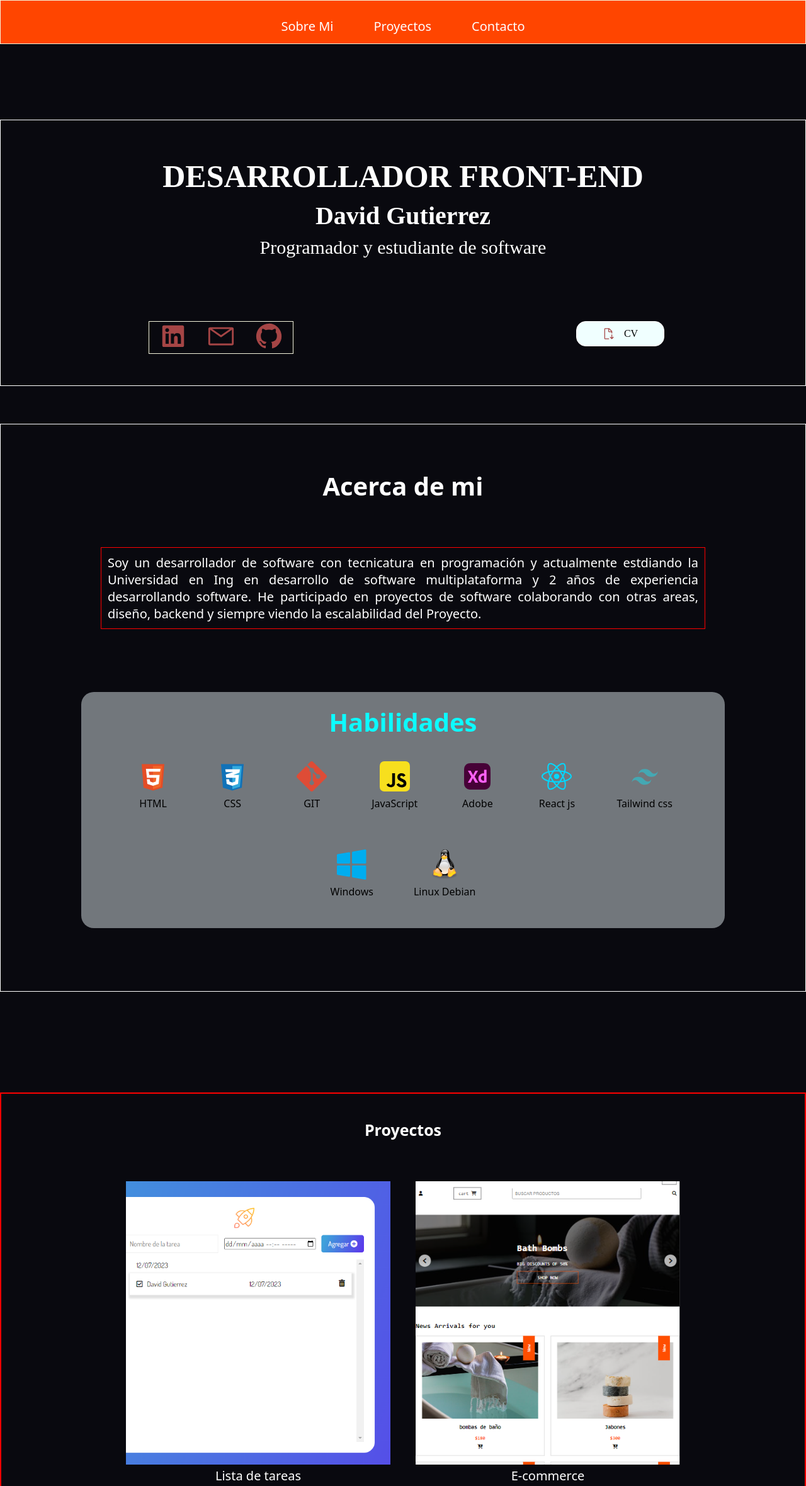
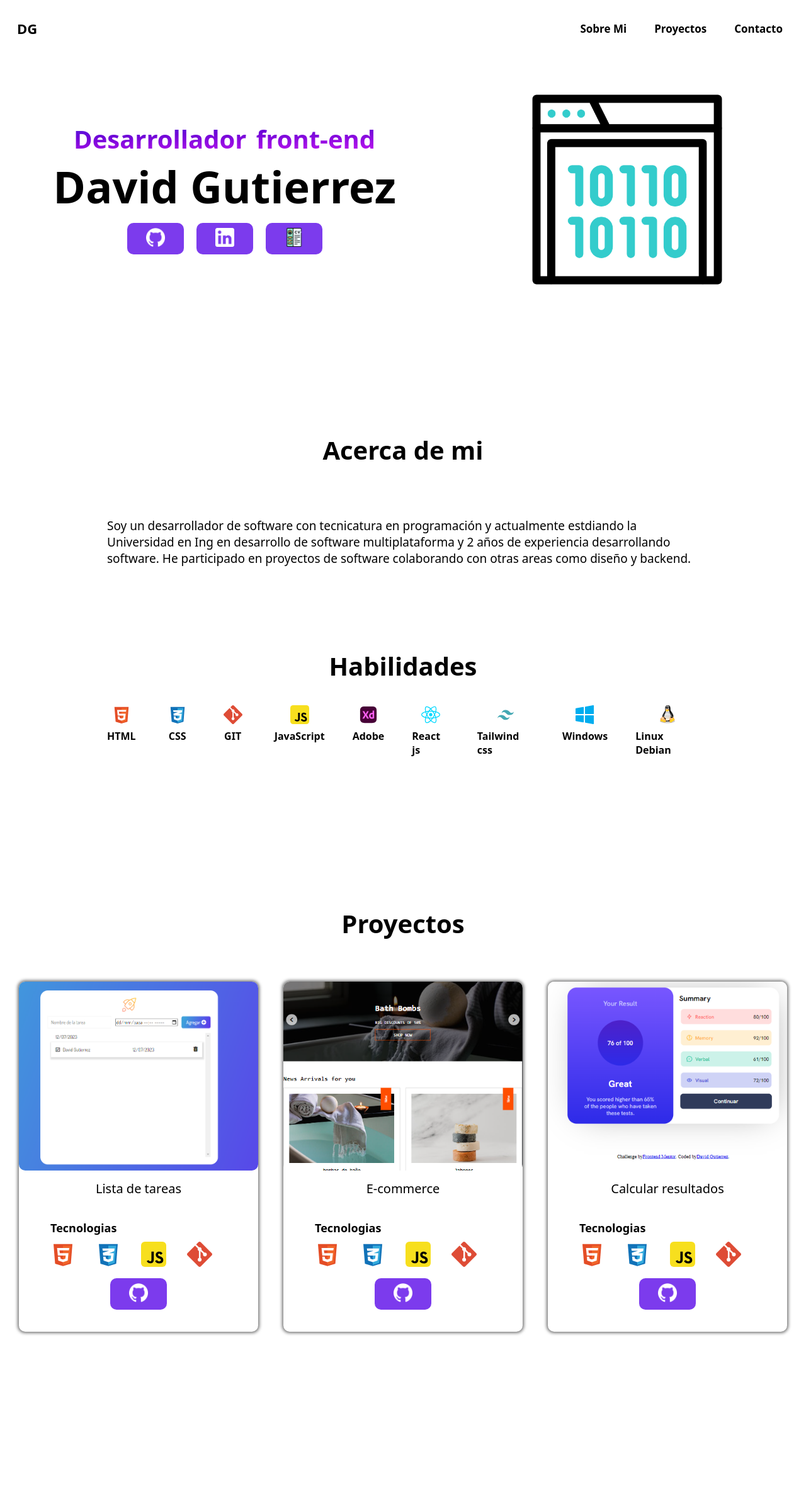
Before and after one commit to David2474/portafolio, a plain HTML site: page index.html in a window 1280 px wide. Shown: the top 2360 px of the page at 63% size. Drawn offline with nearby package versions, Linux system fonts and the light colour scheme.

Commit message:
se termino el diseño de la pagina para escritorio

```diff
--- a/index.html
+++ b/index.html
@@ -4,7 +4,7 @@
     <meta charset="UTF-8">
     <meta name="viewport" content="width=device-width, initial-scale=1.0">
     <link rel="stylesheet" href="./styles/style.css">
-    <title>Portafolio|DavidGutierrez</title>
+    <title>Portafolio | DavidGutierrez</title>
     <link rel="shortcut icon" href="./icons/terminal.svg" type="image/x-icon">
     <script type="text/javascript" src="https://cdn.jsdelivr.net/npm/@emailjs/browser@3/dist/email.min.js"></script>
 </head>
@@ -12,7 +12,11 @@
 
 
         <nav class="navegacion">
+            <div class="name">
+                <p>DG</p>
+            </div>
             <ul>
+            <!-- menu -->
                 <li class="list">sobre mi</li>
                 <li class="list">proyectos</li>
                 <li class="list">contacto</li>
@@ -20,27 +24,35 @@
         </nav>
 
     <section class="contenedor-info">
-
-        <div class="info">
          <div class="info-prime">
-                <h1 class="title-dev">desarrollador front-end</h1>
-                <p class="text-dev">David Gutierrez</p>
-                <p class="second-text">Programador y estudiante de software</p>
+             <div class="title-cont">
+                <!-- titulos principales -->
+                <p class="text-dev">Desarrollador front-end</p>
+                <h1 class="title-dev">David Gutierrez</h1>
              </div>
-            <section class="cont-contacto">
-                <div class="redes">
-                    <a href="https://www.linkedin.com/in/dev-david-gutierrez/"><img src="./icons/redes/logo-linkedin.svg" alt=""></a>
-                    <a href=""><img src="./icons/redes/email.svg" alt=""></a>
-                    <a href="https://github.com/"> <img src="./icons/redes/logo-github.svg" alt=""></a>
-                    <!-- ICONOS -->
+             <div class="btn-contact">
+                <!-- BOTONES DE CONTACTO -->
+                <div>
+                    <a href="https://github.com/David2474">
+                        <img src="./icons/redes/github.png" alt="">
+                    </a>
                 </div>
-                <div class="descargar">
-                    <img src="./icons/redes/document-download.svg" class="donwload" alt="">
-                    <a href="./download/Daniel .docx" download="CV-DavidGutierrez">CV</a>
+                <div>
+                    <a href="https://www.linkedin.com/in/dev-david-gutierrez/">
+                        <img src="./icons/redes/logotipo-de-linkedin.png" alt="">
+                    </a>
                 </div>
-            </section>
+                <div>
+                    <a href="./download/David Gutierrez.pdf" download="David Gutierrez">
+                        <img src="./icons/redes/cv.png" alt="">
+                    </a>
                 </div>
-
+             </div>
+         </div>
+         <!-- icono de binario -->
+         <div class="cont-icon">
+             <img src="./icons/tecnologias/binario.gif" alt="">
+         </div>
     </section>
 
     <section class="cont-sobre-mi">
@@ -52,7 +64,7 @@
             <p class="text-sobreMi">
                 Soy un desarrollador de software con tecnicatura en programación y actualmente estdiando la Universidad en Ing en
                 desarrollo de software multiplataforma y 2 años de experiencia desarrollando software. He participado en proyectos
-                de software colaborando con otras areas, diseño, backend y siempre viendo la escalabilidad del Proyecto.
+                de software colaborando con otras areas como diseño y backend.
             </p>
         </div>
 
@@ -79,30 +91,90 @@
         <div class="mis-proyectos">
             <!-- PORTAFOLIO -->
 
+            <!-- tarjeta de proyectos -->
             <div class="cont-card">
                 <img src="/icons/proyectos/list-app.png" alt="" class="img-proyect">
                 <p class="card-title">Lista de tareas</p>
+                <div class="cont-text">
+                    <!-- BOTON PARA DIRIGIR A GITHUB -->
+                    <div class="proyect-git">
+                        <a href="https://github.com/David2474">
+                            <img src="./icons/redes/github.png" alt="">
+                        </a>
                     </div>
+                    <!-- TECNOLOGIAS -->
+                    <div class="cont-card-tecno">
+                        <div class="">
+                            <p>Tecnologias</p>
+                        </div>
+
+                        <div class="tecno-img">
+                            <img src="./icons/tecnologias/html-5-svgrepo-com.svg" alt="" class="img-card-tecno">
+                            <img src="./icons/tecnologias/css-3-svgrepo-com.svg" alt="" class="img-card-tecno">
+                            <img src="./icons/tecnologias/javascript-svgrepo-com.svg" alt="" class="img-card-tecno">
+                            <img src="./icons/tecnologias/git-icon-svgrepo-com.svg" alt="" class="img-card-tecno">
+                        </div>
+                    </div>
+                </div>
+            </div>
+
             <div class="cont-card">
                 <img src="/icons/proyectos/pagNissosi1.png" alt="" class="img-proyect">
                 <p class="card-title">E-commerce</p>
+
+                <div class="cont-text">
+                    <!-- BOTON PARA DIRIGIR A GITHUB -->
+                    <div class="proyect-git">
+                        <a href="https://github.com/David2474">
+                            <img src="./icons/redes/github.png" alt="">
+                        </a>
                     </div>
+                    <!-- TECNOLOGIAS -->
+                    <div class="cont-card-tecno">
+                        <div class="">
+                            <p>Tecnologias</p>
+                        </div>
+
+                        <div class="tecno-img">
+                            <img src="./icons/tecnologias/html-5-svgrepo-com.svg" alt="" class="img-card-tecno">
+                            <img src="./icons/tecnologias/css-3-svgrepo-com.svg" alt="" class="img-card-tecno">
+                            <img src="./icons/tecnologias/javascript-svgrepo-com.svg" alt="" class="img-card-tecno">
+                            <img src="./icons/tecnologias/git-icon-svgrepo-com.svg" alt="" class="img-card-tecno">
+                        </div>
+                    </div>
+                </div>
+
+            </div>
+
+            <!-- TARJETA PROYECTO-->
             <div class="cont-card">
                 <img src="/icons/proyectos/sumaryResult.png" alt="" class="img-proyect">
-                <p class="card-title">Calcula resultados</p>
+                <p class="card-title">Calcular resultados</p>
+
+                <div class="cont-text">
+                    <!-- BOTON PARA DIRIGIR A GITHUB -->
+                    <div class="proyect-git">
+                        <a href="https://github.com/David2474">
+                            <img src="./icons/redes/github.png" alt="">
+                        </a>
                     </div>
-            <div class="cont-card">
-                <img src="/icons/proyectos/apiPeli.png" alt="" class="img-proyect">
-                <p class="card-title">Api de peliculas</p>
+                    <!-- TECNOLOGIAS -->
+                    <div class="cont-card-tecno">
+                        <div class="">
+                            <p>Tecnologias</p>
                         </div>
-            <div class="cont-card">
-                <img src="/icons/proyectos/tienda.png" alt="" class="img-proyect">
-                <p class="card-title">Tienda</p>
+
+                        <div class="tecno-img">
+                            <img src="./icons/tecnologias/html-5-svgrepo-com.svg" alt="" class="img-card-tecno">
+                            <img src="./icons/tecnologias/css-3-svgrepo-com.svg" alt="" class="img-card-tecno">
+                            <img src="./icons/tecnologias/javascript-svgrepo-com.svg" alt="" class="img-card-tecno">
+                            <img src="./icons/tecnologias/git-icon-svgrepo-com.svg" alt="" class="img-card-tecno">
                         </div>
-            <div class="cont-card">
-                <img src="/icons/proyectos/calular-edad.png" alt="" class="img-proyect">
-                <p class="card-title">Calcular edad</p>
                     </div>
+                </div>
+            </div>
+
+
         </div>
 
     </section>
@@ -111,11 +183,11 @@
             <p class="title-contacto">Contacto</p>
             <form id="contact-form" class="contact-form">
                 <input type="hidden" name="contact_number" class="contact">
-                <label class="input-title">Name</label>
+                <label class="input-title">Nombre</label>
                 <input type="text" name="user_name" class="contact">
-                <label class="input-title">Email</label>
+                <label class="input-title">Correo</label>
                 <input type="email" name="user_email" class="contact">
-                <label class="input-title">Message</label>
+                <label class="input-title">Mensaje</label>
                 <textarea name="message" class="contact"></textarea>
                 <input type="submit" value="Send" class="btn">
             </form>
--- a/styles/style.css
+++ b/styles/style.css
@@ -5,17 +5,30 @@
 }
 
 body{
-    background-color: rgb(9, 9, 15);
-    color: white;
+    background-color: rgb(255, 255, 255);
+    color: rgb(0, 0, 0);
+    font-family: system-ui, -apple-system, BlinkMacSystemFont, 'Segoe UI', Roboto, Oxygen, Ubuntu, Cantarell, 'Open Sans', 'Helvetica Neue', sans-serif;
 }
 
 .navegacion{
-    border: 1px solid beige;
-    height: 70px;
+    height: 90px;
     width: 100%;
-    font-size: 20px;
+    font-size: 17px;
     text-transform: capitalize;
-    background-color: orangered;
+    color: rgb(0, 0, 0);
+    font-weight: 700;
+    display: flex;
+    align-items: center;
+    justify-content: space-between;
+    position: fixed;
+    margin-top: -50px;
+    backdrop-filter: blur(10px);
+}
+
+.navegacion .name{
+    margin: 0 0 0 27px;
+    font-size: 22px;
+    cursor: pointer;
 }
 
 .navegacion ul{
@@ -23,25 +36,35 @@ body{
     display: flex;
     justify-content: center;
     align-items: center;
+    margin: 0 15px 0 0;
 }
 
 li{
-    font-family: system-ui, -apple-system, BlinkMacSystemFont, 'Segoe UI', Roboto, Oxygen, Ubuntu, Cantarell, 'Open Sans', 'Helvetica Neue', sans-serif;
     cursor: pointer;
-    margin: 20px;
+    margin: 10px;
     padding: 7px 12px;
 }
 
 .list:hover{
-    border-bottom: 2px solid white;
+    border-bottom: 2px solid rgb(0, 0, 0);
 }
 
 /* CONTENEDOR INFO */
 
 .contenedor-info{
     border: 1px solid white;
-    margin: 120px 0 60px 0;
+    margin: 50px 0 60px 0;
     padding: 50px 0;
+    display: flex;
+    justify-content: space-around;
+    align-items: center;
+}
+
+.title-cont{
+    display: flex;
+    flex-direction: column;
+    justify-content: center;
+    align-items: center;
 }
 
 .info-prime{
@@ -50,12 +73,40 @@ li{
     align-items: center;
 }
 
-.title-dev{
-    font-size: 50px;
-    margin: 10px;
-    text-transform: uppercase;
+
+
+
+/* animacion del texto del inicio*/
+@keyframes textMove {
+    3%{
+        background-position: 70%;
+    }
+    100%{
+        background-position: 350%;
+    }
 }
 
+.info-prime .title-dev{
+    font-size: 70px;
+    cursor: pointer;
+}
+
+.info-prime .text-dev{
+    background: linear-gradient(to bottom right,
+    rgb(26, 96, 237),
+    rgb(110, 5, 215),
+    rgb(234, 31, 252));
+    word-spacing: 5px;
+    -webkit-text-fill-color: transparent;
+    -webkit-background-clip: text;
+    background-size: 400%;
+    animation: textMove 10s infinite linear;
+    cursor: pointer;
+    transition: ease-in;
+}
+
+
+/* aqui termina la animacion de los textos */
 .text-dev{
     font-size: 40px;
     font-weight: 600;
@@ -67,49 +118,36 @@ li{
 }
 
 
-.cont-contacto{
-    display: flex;
-    justify-content: space-around;
-    margin: 100px 0 0 10px;
+.cont-icon img{
+    height: 400px;
 }
 
-.redes{
-    border: 1px solid beige;
+.btn-contact{
     display: flex;
-    align-items: center;
 }
 
-.redes a{
-    padding: 0 15px;
+.btn-contact div{
+    border-radius: 10px;
+    display: flex;
+    justify-content: center;
+    align-items: center;
+    width: 90px;
+    height: 50px;
+    background-color: #7c3bed;
+    cursor: pointer;
+    margin: 10px;
 }
 
-.descargar{
-    border: 1px solid white;
-    background-color: azure;
-    border-radius: 15px;
-    width: 140px;
-    height: 40px;
-    display: flex;
-    align-items: center;
-    justify-content: center;
+.btn-contact div:hover{
+    background-color: #5716c6;
 }
 
-.donwload{
-    width: 20px;
+.btn-contact div img{
     height: 30px;
-    margin-right: 15px;
-}
 
-.descargar a{
-    text-decoration: none;
-    color: black;
 }
 
 /* SOBRE MI */
-
-.cont-sobre-mi{
-    border: 1px solid white;
-}
 
 .sobre-mi{
     display: flex;
@@ -121,17 +159,13 @@ li{
 .title-sobreMi{
     font-size: 40px;
     margin: 70px 0;
-    font-family: system-ui, -apple-system, BlinkMacSystemFont, 'Segoe UI', Roboto, Oxygen, Ubuntu, Cantarell, 'Open Sans', 'Helvetica Neue', sans-serif;
 }
 
 .text-sobreMi{
     padding: 10px;
-    border: 1px solid red;
+    color: #020202;
     width: 120vh;
-    text-align: justify;
-    font-weight: 500;
-    font-size: 20px;
-    font-family: system-ui, -apple-system, BlinkMacSystemFont, 'Segoe UI', Roboto, Oxygen, Ubuntu, Cantarell, 'Open Sans', 'Helvetica Neue', sans-serif;
+    font-size: 19px;
 }
 
 
@@ -142,26 +176,25 @@ li{
     display: flex;
     flex-direction: column;
     align-items: center;
-    background-color: rgb(114, 119, 124);
     width: 80%;
     border-radius: 20px;
     padding: 20px;
 }
 
 .title-tecnologias{
-    color: rgb(12, 251, 255);
+    color: #020202;
     font-weight: 600;
     font-size: 40px;
     font-family: system-ui, -apple-system, BlinkMacSystemFont, 'Segoe UI', Roboto, Oxygen, Ubuntu, Cantarell, 'Open Sans', 'Helvetica Neue', sans-serif;
 }
 
 .list-tecnologias{
-    color: black;
+    margin: 10px 0 0 0;
+    color: #020202;
     font-family: 24px;
-    font-weight: 500;
+    font-weight: 600;
     display: flex;
-    flex-wrap: wrap;
-    justify-content: center;
+
 }
 
 li{
@@ -173,23 +206,22 @@ li{
 
 
 .img-tec{
-    width: 6vh;
-    height: 6vh;
+    width: 30px;
+    height: 30px;
     margin: 8px 7px;
 }
 
 /* PROYECTOS */
 .cont-proyectos{
+    border-width: thick;
     margin-top: 160px;
-    border: 2px solid red;
-    height: 260vh;
+    height: 900px;
 }
 
 .title-proyect{
     text-align: center;
     padding: 40px;
-    font-size: 25px;
-    font-family: system-ui, -apple-system, BlinkMacSystemFont, 'Segoe UI', Roboto, Oxygen, Ubuntu, Cantarell, 'Open Sans', 'Helvetica Neue', sans-serif;
+    font-size: 40px;
 }
 
 .mis-proyectos{
@@ -200,25 +232,84 @@ li{
 
 }
 
-.cont-card{
-    margin: 25px 20px;
+.cont-text{
+    width: 300px;
+    height: 350px;
 }
 
-.cont-card img{
-    width: 420px;
-    height: 450px;
+.cont-card{
+    width: 380px;
+    margin: 25px 20px;
+    border-radius: 10px;
+    box-shadow: 0px 0px 5px 2px rgba(0,0,0,0.55);
+}
+
+.cont-card .img-proyect{
+    height: 300px;
+    width: 380px;
     object-fit: cover;
+    border-radius: 10px;
 }
 
 .card-title{
+    margin-top: 10px;
     text-align: center;
     font-size: 20px;
-    font-family: system-ui, -apple-system, BlinkMacSystemFont, 'Segoe UI', Roboto, Oxygen, Ubuntu, Cantarell, 'Open Sans', 'Helvetica Neue', sans-serif;
 }
 
-/* CONSTACTO */
+.cont-text{
+    margin: 7px auto;
+    padding: 15px 0;
+    height: 200px;
+    display: flex;
+    flex-direction: column-reverse;
+}
+
+/* boton git */
+.proyect-git{
+    border-radius: 10px;
+    display: flex;
+    justify-content: center;
+    align-items: center;
+    width: 90px;
+    height: 50px;
+    background-color: #7c3bed;
+    cursor: pointer;
+    margin: 13px auto;
+}
+
+.proyect-git:hover{
+    background-color: #5716c6;
+}
+
+.proyect-git img{
+    height: 30px;
+}
+
+
+.cont-card-tecno{
+    display: flex;
+    flex-direction: column;
+    width: 300px;
+}
+
+.cont-card-tecno p{
+    font-size: 18px;
+    font-weight: 600;
+    margin-left: 10px;
+}
+
+.tecno-img img{
+    margin: 10px 18px 0 10px;
+    width: 40px;
+    height: 40px;
+}
+
+/* CONTACTO */
 .contacto{
-    margin: 200px 0 100px 0;
+    margin: 150px 0 0px 0;
+    padding: 0 0 80px 0;
+    background-color: rgb(0, 0, 0);
 }
 
 .contact-form{
@@ -231,11 +322,10 @@ li{
 }
 
 .title-contacto{
-    color: white;
+    color: rgb(255, 255, 255);
     text-align: center;
     padding: 40px;
-    font-size: 25px;
-    font-family: system-ui, -apple-system, BlinkMacSystemFont, 'Segoe UI', Roboto, Oxygen, Ubuntu, Cantarell, 'Open Sans', 'Helvetica Neue', sans-serif;
+    font-size: 35px;
 }
 
 .contact{
@@ -244,11 +334,15 @@ li{
     height: 30px;
     font-size: 17px;
     border: none;
-    border-bottom: 1px solid white;
-    background-color: rgb(9, 9, 15);
+    border-bottom: 2px solid #7c3bed;
+    background-color: rgb(0, 0, 0);
     outline: none;
-    color: white;
-    font-family: system-ui, -apple-system, BlinkMacSystemFont, 'Segoe UI', Roboto, Oxygen, Ubuntu, Cantarell, 'Open Sans', 'Helvetica Neue', sans-serif;
+    color: rgb(255, 255, 255);
+}
+
+.contacto label{
+    color: #ffffff;
+    text-align: start;
 }
 
 .contact:active{
@@ -256,22 +350,18 @@ li{
 }
 
 .btn{
-    margin: 25px 0;
+    margin: 28px 0;
     width: 150px;
     height: 30px;
-    background-color: rgb(32, 187, 187);
+    background-color: #7c3bed;
+    color: rgb(255, 255, 255);
     border: none;
     border-radius: 10px;
     height: 40px;
     width: 120px;
-    font-family: system-ui, -apple-system, BlinkMacSystemFont, 'Segoe UI', Roboto, Oxygen, Ubuntu, Cantarell, 'Open Sans', 'Helvetica Neue', sans-serif;
-    font-size: 15px;
-    font-weight: 600;
+    font-size: 16px;
 }
 
 .btn:hover{
-    background-color: rgb(0, 255, 255);
-    color: white;
-    font-size: 15px;
-    font-weight: 600;
+    background-color: #5716c6;
 }
```
Also changed, not shown: icons/redes/cv.png (added), icons/redes/github.png (added), icons/redes/linkedin.png (added), icons/redes/logotipo-de-linkedin.png (added), icons/tecnologias/binario.gif (added), icons/tecnologias/binario.png (added), 2 other files. Lines whose indentation alone changed are shown as unchanged.
